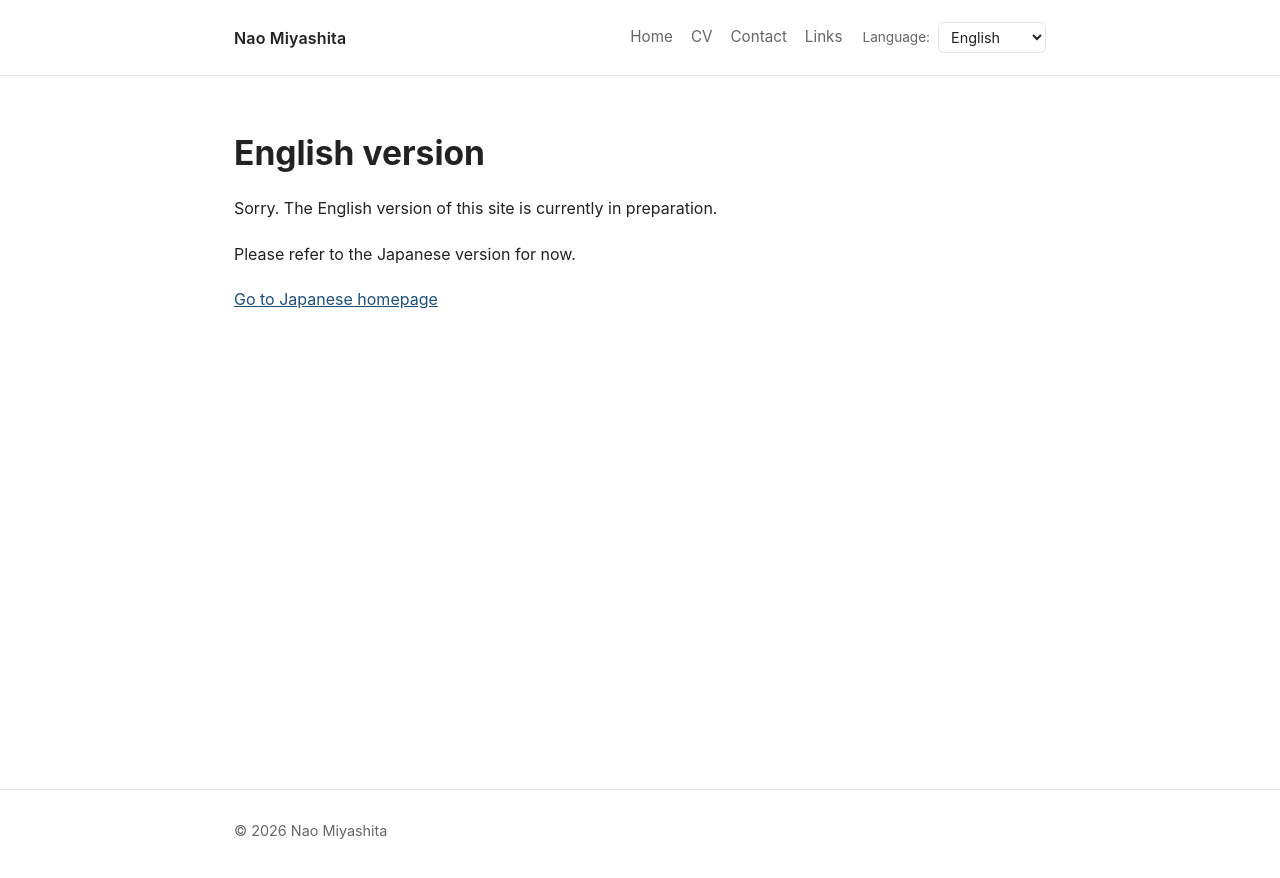
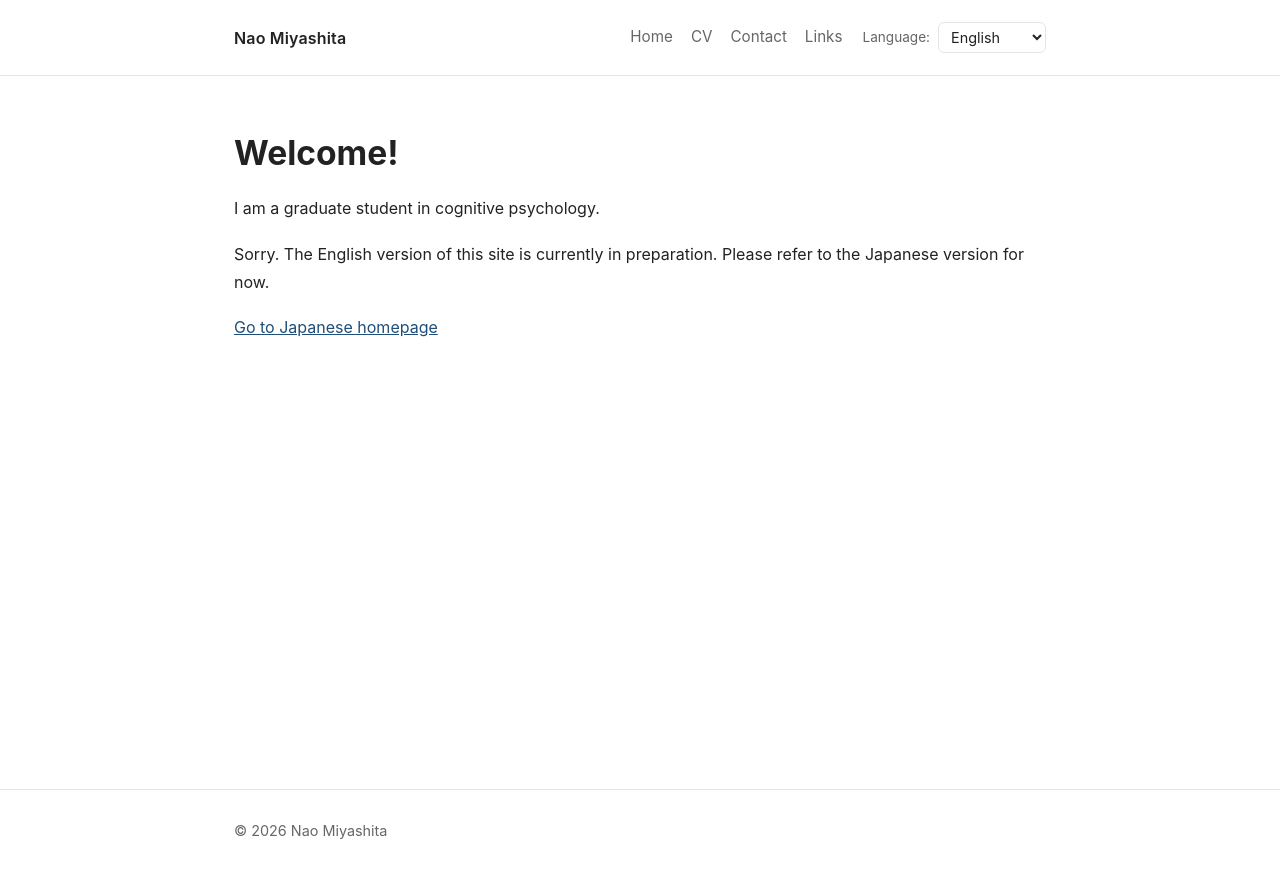
Before and after one commit to naomiyashita/github.io, a Jekyll site: the page built from en/index.md, in a window 1280 px wide. Shown: the top 878 px of the page. Built offline with Jekyll 4.4.1, drawn with Linux system fonts in a browser that asks for light colours.

Commit message:
Update index.md

```diff
--- a/en/index.md
+++ b/en/index.md
@@ -5,10 +5,11 @@ lang: en
 permalink: /en/
 ---
 
-# English version
+# Welcome!
+
+I am a graduate student in cognitive psychology.
 
 Sorry. The English version of this site is currently in preparation.
-
 Please refer to the Japanese version for now.
 
 [Go to Japanese homepage]({{ '/' | relative_url }})
```
